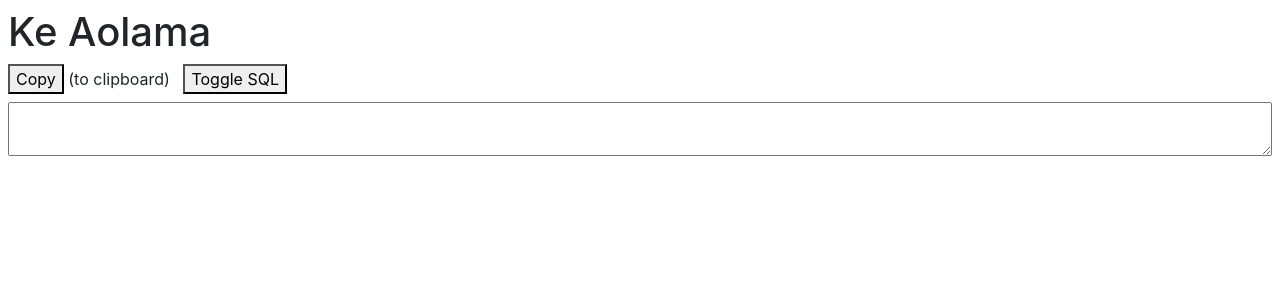
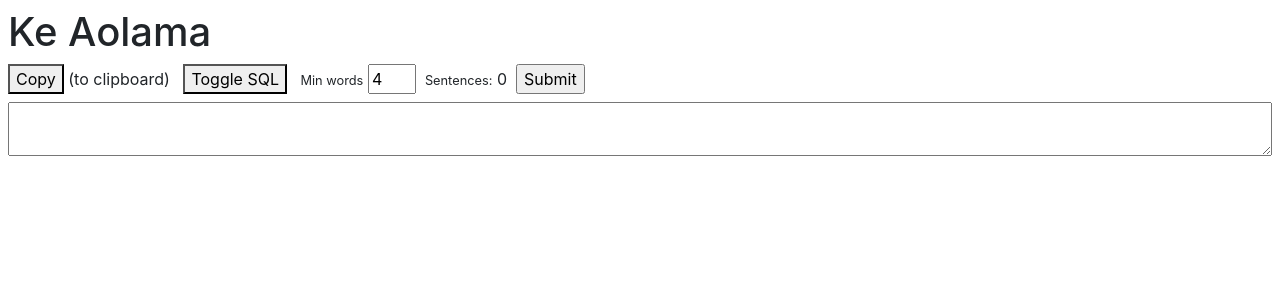
Before and after one commit to avisitor/laana, a PHP site: page /extractAoLama.php?title=1 in a window 1280 px wide. Shown: the top 300 px of the page. Run offline with PHP 8.4, Linux system fonts and the light colour scheme; data that the repository does not hold is empty; some libraries are stand-ins or nearby versions.

Commit message:
Various improvements

```diff
--- a/extractAoLama.php
+++ b/extractAoLama.php
@@ -1,8 +1,8 @@
 <?php
-include 'db/parsehtml.php';
-include 'db/funcs.php';
+include_once 'db/parsehtml.php';
+include_once 'db/funcs.php';
 
 $parser = new AoLamaHtml();
 
-include 'extractBase.php';
+include_once 'extractBase.php';
 ?>
--- a/extractBase.php
+++ b/extractBase.php
@@ -2,10 +2,12 @@
 $laana = new Laana();
 $title = $_GET['title'] ?: '';
 $url = $_GET['url'];
+/*
 if( $url ) {
     $sentences = $parser->extractSentences( $url );
 }
-$sourceName = $parser->getSourceName( $title );
+*/
+$sourceName = $parser->getSourceName( $title, $url );
 $source = $laana->getSourceByName( $sourceName );
 $sourceID = $source['sourceid'];
 $sourceLink = $source['link'] ?: '';
@@ -28,12 +30,20 @@ $sourceLink = $source['link'] ?: '';
 
      <style>
      body {
-    padding: 0.5em;
- }
+        padding: 0.5em;
+    }
+    h5 {
+        font-size: 1rem;
+        margin-bottom: 0;
+    }
+    .source {
+        font-size: 0.8rem;
+    }
      </style>
      <script>
      var includeSql = false;
      function showHideSql( show ) {
+        let initial = document.getElementById( 'initial' );
          var textArea = document.getElementById( 'sentences' );
          var oldText = textArea.value;
          var sourceID = '<?=$sourceID?>';
@@ -41,7 +51,7 @@ $sourceLink = $source['link'] ?: '';
              if( oldText.indexOf( 'insert into' ) == 0 ) {
                  return;
              }
-             var lines = oldText.split( "\n" );
+             var lines = initial.value.split( "\n" );
              var text = "";
              if( sourceID ) {
              } else {
@@ -58,25 +68,10 @@ $sourceLink = $source['link'] ?: '';
                      }
                  }
              });
+             textArea.value = text;
          } else {
-             if( oldText.indexOf( 'insert into' ) < 0 ) {
-                 return;
-             }
-             var lines = oldText.split( "\n" );
-             var text = "";
-             lines.forEach( function(sentence) {
-                 if( sentence.length > 0 ) {
-                     if( sentence.indexOf( 'into sources' ) < 0 ) {
-                         if( sentence.indexOf( 'values(' ) >= 0 ) {
-                             text += sentence.replace( /(.*values\(\')(.*)(\',.*)/, '$2\n' );
-                         } else {
-                             text += sentence.replace( /(.*select \')(.*?)(\'.*)/, '$2\n' );
-                         }
-                     }
-                 }
-             });
+            minWordChanged();
          }
-         textArea.value = text;
          includeSql = show;
      }
      function copyTextToClipboard() {
@@ -101,6 +96,38 @@ $sourceLink = $source['link'] ?: '';
              textArea.value = oldText;
          }
      }
+     function minWordChanged() {
+        let input = document.getElementById( 'minwords' ).value;
+        let minWords = parseInt(input, 10);
+        let sentences = document.getElementById( 'sentences' );
+        let initial = document.getElementById( 'initial' );
+        const lines = initial.value.split('\n');
+        const filteredLines = lines.filter(line => {
+            const words = line.split(/\s+/);
+            return words.length >= minWords;
+        });
+        sentences.value = filteredLines.join('\n');
+        let nSentences = (filteredLines && filteredLines.length) ? filteredLines.length : 0;
+        showSentenceCount( nSentences );
+     }
+     function showSentenceCount( len = 0 ) {
+        let countField = document.getElementById( 'sentencecount' );
+        countField.innerText = len;
+        /*
+        if( len ) {
+            countField.innerText = len;
+        } else {
+            let sentences = document.getElementById( 'sentences' );
+            const lines = sentences.value.split('\n');
+            countField.innerText = lines.length;
+        }
+        */
+     }
+     function submitForm() {
+        let form = document.getElementById('sentenceForm');
+        let f = form;
+        return true;
+     }
      </script>
    </head>
    <body>
@@ -112,17 +139,37 @@ $rows = 0;
 if( $url ) {
     echo "<h5><a href='$url'>$url</a></h5>\n";
     if( !$source || sizeof($source) < 1 ) {
-        echo "<h6>Do this first:<br />\ninsert into sources(sourceName,link) values('$sourceName', '$url');<br /></h6>\n";
+        echo "<h6>Do this first:<br />\ninsert into sources(sourceName,link) values('$sourceName', '$url');</h6><br />\n";
+    } else {
+        echo "<span class='source'>$sourceName - $sourceID</span><br />\n";
     }
-    //$sentences = $parser->extractSentences( $url );
+    $sentences = $parser->extractSentences( $url );
     $rows = sizeof( $sentences );
     $text = implode( "\n", $sentences );
 }
 $maxrows = 30;
 $rows = ($rows > $maxrows) ? $maxrows : $rows;
 ?>
+<form action="addsentences" id="sentenceForm" method="post" onSubmit="return submitForm()">
     <button style="margin-top:0;margin-bottom:0.5em;" value="Copy" onClick='copyTextToClipboard();'>Copy</button><span> (to clipboard)</span>&nbsp;&nbsp;
-    <button style="margin-top:0;margin-bottom:0.5em;" value="Toggle SQL" onClick='showHideSql(!includeSql);'>Toggle SQL</button>
-<textarea id="sentences" style="width:100%; height:100%;" rows=<?=$rows?>><?=$text?></textarea>
+    <button style="margin-top:0;margin-bottom:0.5em;" value="Toggle SQL" onClick='showHideSql(!includeSql);'>Toggle SQL</button>&nbsp;&nbsp;
+    <span class='source'>Min words</span>&nbsp;<input type='number' style='width:3em;' id='minwords' value='4' min="1" oninput="minWordChanged()"/>&nbsp;
+    <span class='source'>Sentences:</span>&nbsp;<span id="sentencecount" style="width:5em;"></span>&nbsp;
+    <input type="hidden" name="sourcename" value="<?=$sourceName?>" />
+    <input type="hidden" name="sourceid" value="<?=$sourceID?>" />
+    <input type="submit" />
+    <textarea id="sentences" wrap="hard" name="sentences" style="width:100%; height:100%; white-space: pre-wrap" rows="<?=$rows?>"><?=$text?></textarea>
+</form>
+    <textarea id="initial" style="display:none" ></textarea>
 </body>
+<script>
+(function() {
+    //const sentences = <?=json_encode($sentences)?>;
+    //const text = sentences.join( "\n" );
+    document.getElementById('initial').value =
+    document.getElementById('sentences').value; // = text; // = "<?=$sentences?>";
+    minWordChanged();
+    //showSentenceCount();
+})();
+</script>
 </html>
--- a/extractCB.php
+++ b/extractCB.php
@@ -1,6 +1,6 @@
 <?php
-include 'db/parsehtml.php';
-include 'db/funcs.php';
+include_once 'db/parsehtml.php';
+include_once 'db/funcs.php';
 
 $parser = new CBHtml();
 
```
Also changed, not shown: extractUlukau.php (+5 -4 lines).
